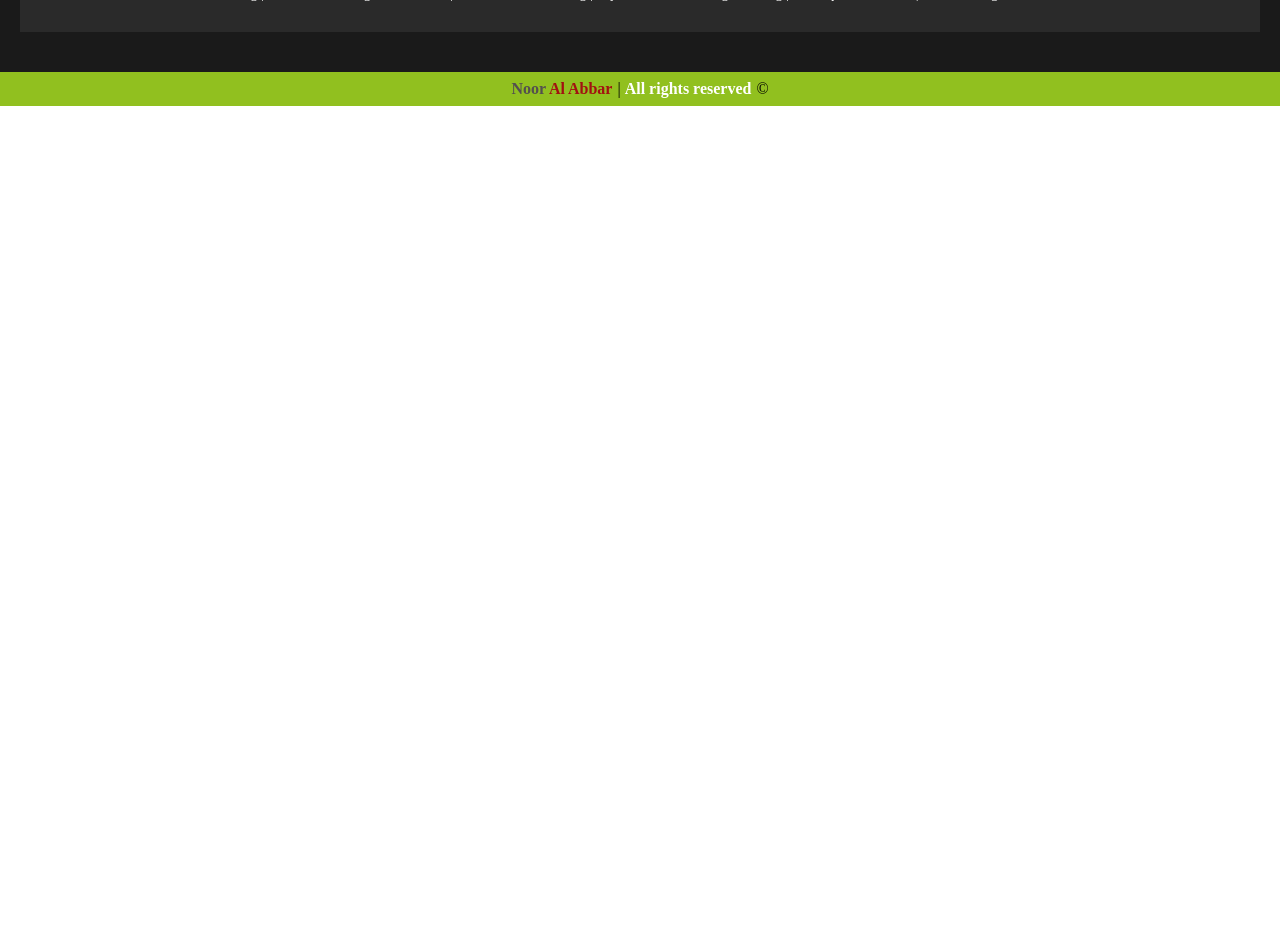
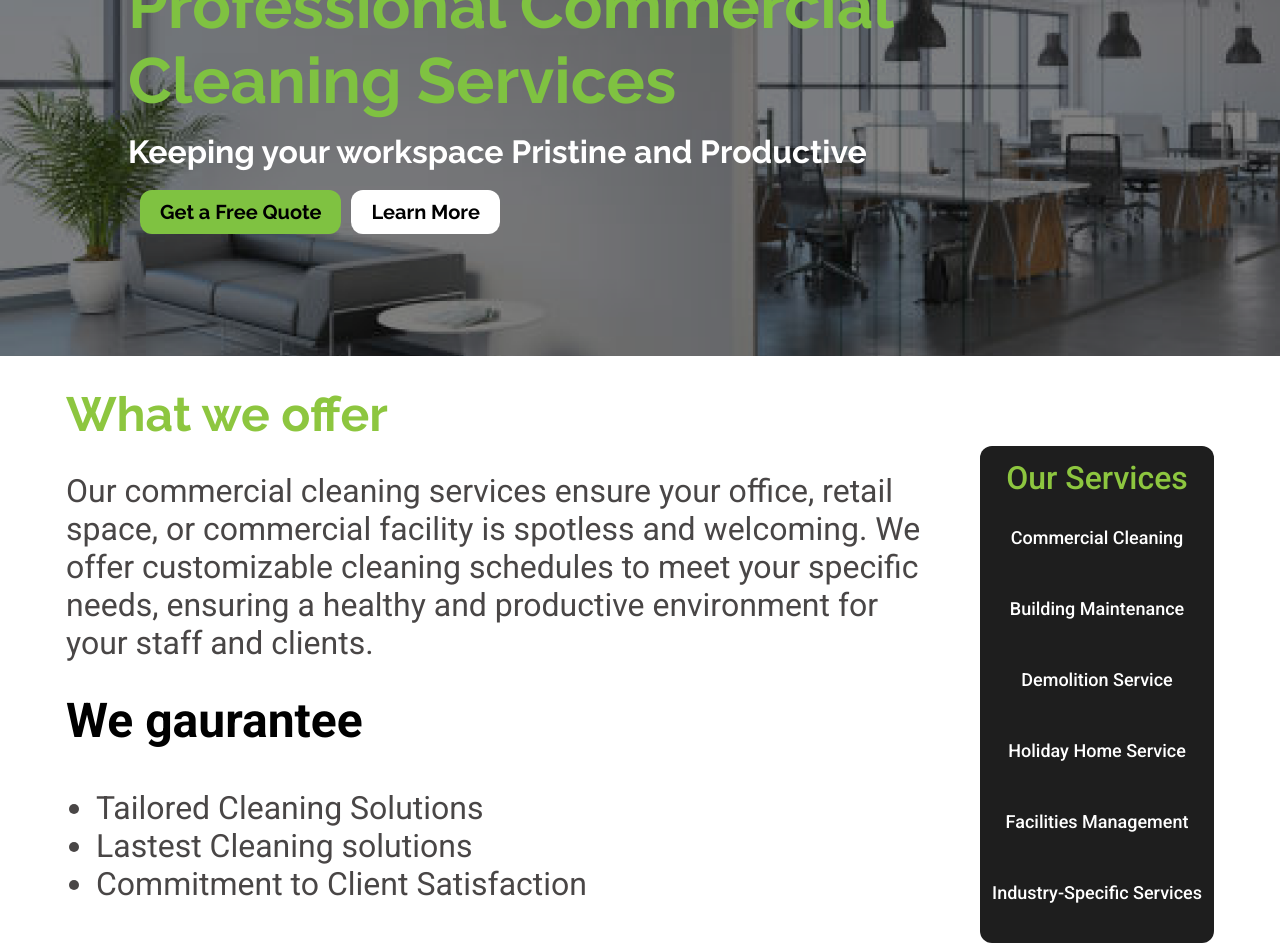
Before and after one commit to iimoon/nooralabbar, a React (Vite) app: page /demolition in a window 1280 px wide. Shown: the part 280-1223 px from the top of the page. Before the commit the page ends 800 px from the top, so only its background shows below. Built offline with nearby package versions, Linux system fonts and the light colour scheme.

Commit message:
added service view component

```diff
--- a/src/App.jsx
+++ b/src/App.jsx
@@ -2,13 +2,16 @@ import ContactForm from "./Components/ContactForm"
 import CTASection from "./Components/CTASection"
 import Footer from "./Components/Footer"
 import Navbar from "./Components/Navbar"
+import ServiceView from "./Components/ServiceView"
+import CommercialCleaning from "./Pages/CommercialCleaning"
 import DummyPage from "./Pages/DummyPage"
 
 function App() {
 
   return (
     <>
-      <Footer/>
+      <CommercialCleaning/>
+      {/* <DummyPage/> */}
     </>
   )
 }
--- /dev/null
+++ b/src/Components/ServiceView.jsx
@@ -0,0 +1,18 @@
+import React from 'react'
+import "./styles/serviceview.css"
+
+const ServiceView = () => {
+  return (
+    <div className='service-container'>
+      <h1>Our Services</h1>
+      <h2>Commercial Cleaning</h2>
+      <h2>Building Maintenance</h2>
+      <h2>Demolition Service</h2>
+      <h2>Holiday Home Service</h2>
+      <h2>Facilities Management</h2>
+      <h2>Industry-Specific Services</h2>
+    </div>
+  )
+}
+
+export default ServiceView
--- /dev/null
+++ b/src/Components/StaticImageView.jsx
@@ -0,0 +1,26 @@
+import React from "react";
+import "./styles/staticview.css";
+
+const StaticImageView = ({ image, heading, subheading, buttons }) => {
+  return (
+    <div className="static-image-view" style={{ backgroundImage: `url(${image})` }}>
+      <div className="content">
+        <h1 className="heading">{heading}</h1>
+        <p className="subheading">{subheading}</p>
+        <div className="buttons">
+          {buttons.map((button, index) => (
+            <a
+              key={index}
+              href={button.link}
+              className={`button ${button.type}`}
+            >
+              {button.text}
+            </a>
+          ))}
+        </div>
+      </div>
+    </div>
+  );
+};
+
+export default StaticImageView;
--- a/src/Components/styles/footer.css
+++ b/src/Components/styles/footer.css
@@ -96,6 +96,7 @@
     }
     .footer-logo img {
         margin-left: auto;
+        margin-right: auto;
         max-width: 100px;
         margin-bottom: 12px;
       }
--- /dev/null
+++ b/src/Components/styles/serviceview.css
@@ -0,0 +1,28 @@
+.service-container{
+    margin-top: 90px;
+    color: white;
+    padding: 12px;
+    padding-bottom: 20px;
+    border-radius: 12px;
+    display: flex;
+    flex-direction: column;
+    gap:30px;
+    align-items: center;
+    justify-content: center;
+    width: auto;
+    height: 465px;
+    background: #1E1E1E;
+}
+
+.service-container h1{
+    font-family: Roboto;
+    font-weight: 500;
+    color: #8DC63F;
+}
+
+.service-container h2{
+    font-size: 18px;
+    font-family: Roboto;
+    font-weight: 500;
+    margin-bottom: 20px;
+}
--- /dev/null
+++ b/src/Components/styles/staticview.css
@@ -0,0 +1,94 @@
+.static-image-view {
+  display: flex;
+  align-items: center;
+  justify-content: center;
+  background-size: cover;
+  background-position: center;
+  height: 510px;
+  color: #fff;
+  text-align: center;
+  position: relative;
+}
+
+.heading {
+  font-family: Raleway;
+  font-size: 64px;
+  width: 80%;
+  margin-left: auto;
+  margin-right: auto;
+  color: #7fc241; /* Green color */
+}
+
+.subheading {
+  width: 80%;
+  font-family: Raleway;
+  margin-left: auto;
+  margin-right: auto;
+  text-align: left;
+  font-weight: bold;
+  font-size: 32px;
+  margin-bottom: 20px;
+  font-size: 32px;
+}
+
+.buttons {
+  display: flex;
+  gap: 10px;
+  padding-left: 140px;
+}
+
+.button {
+  font-family: Raleway;
+  font-weight: bold;
+  padding: 10px 20px;
+  border: none;
+  border-radius: 12px;
+  text-decoration: none;
+  font-size: 20px;
+  cursor: pointer;
+  transition: background-color 0.3s;
+}
+
+.button.primary {
+  background-color: #7fc241;
+  color: #000;
+}
+
+.button.primary:hover {
+  background-color: #6bb032;
+}
+
+.button.secondary {
+  background-color: #fff;
+  color: #000;
+}
+
+.button.secondary:hover {
+  background-color: #eaeaea;
+}
+
+/* Responsive Styling */
+@media (max-width: 768px) {
+  .static-image-view {
+    height: 210px;
+  }
+  .heading {
+    display: flex;
+    justify-content: center;
+    width: 50%;
+    font-size: 20px;
+  }
+
+  .subheading {
+    font-size: 11px;
+  }
+
+  .buttons{
+    padding-left: 125px;
+  }
+  .button {
+    border-radius: 4px;
+    font-size: 7px;
+    padding: 8px;
+  }
+}
--- /dev/null
+++ b/src/Pages/CommercialCleaning.jsx
@@ -0,0 +1,48 @@
+import React from "react";
+import "./styles/commercial.css";
+import ServiceView from "../Components/ServiceView";
+import Navbar from "../Components/Navbar";
+import StaticImageView from "../Components/StaticImageView";
+import CommercialBanner from "../assets/images/banners/commercial.png"
+
+const CommercialCleaning = () => {
+  return (
+    <div>
+      <Navbar />
+      <StaticImageView
+        image={CommercialBanner}
+        heading="Professional Commercial Cleaning Services"
+        subheading="Keeping your workspace Pristine and Productive"
+        buttons={[
+          { text: "Get a Free Quote", link: "#", type: "primary" },
+          { text: "Learn More", link: "#", type: "secondary" },
+        ]}
+      />
+      <div className="main-container">
+        <div className="text-service-container">
+          <div className="text-section">
+            <span id="line" />
+            <h1 id="mainheader">What we offer</h1>
+            <p id="mainsub">
+              Our commercial cleaning services ensure your office, retail space,
+              or commercial facility is spotless and welcoming. We offer
+              customizable cleaning schedules to meet your specific needs,
+              ensuring a healthy and productive environment for your staff and
+              clients.
+            </p>
+            <h2 id="subhead">We gaurantee</h2>
+            <ul>
+              <li>Tailored Cleaning Solutions</li>
+              <li>Lastest Cleaning solutions</li>
+              <li>Commitment to Client Satisfaction</li>
+            </ul>
+          </div>
+          <div className="service-section"></div>
+          <ServiceView />
+        </div>
+      </div>
+    </div>
+  );
+};
+
+export default CommercialCleaning;
--- a/src/Pages/DummyPage.jsx
+++ b/src/Pages/DummyPage.jsx
@@ -21,6 +21,7 @@ import YASRG from "../assets/logos/clients/YASRG.jpg";
 import CTASection from "../Components/CTASection";
 import Navbar from "../Components/Navbar";
 import ContactForm from "../Components/ContactForm";
+import Footer from "../Components/Footer"
 
 const DummyPage = () => {
   const homeImages = [img1, img2, img3];
@@ -211,10 +212,10 @@ const DummyPage = () => {
             </div>
           </div>
           <div className="contact-section">
-    <ContactForm/>
+            <ContactForm />
           </div>
         </div>
-
+        <Footer/>
       </div>
     </>
   );
--- /dev/null
+++ b/src/Pages/styles/commercial.css
@@ -0,0 +1,40 @@
+.text-service-container{
+
+    padding-left: 20px;
+    padding-right: 20px;
+    display: flex;
+    flex-direction: row;
+    justify-content: space-evenly;
+}
+
+.text-section{
+    display: flex;
+    flex-direction: column;
+    gap:30px;
+    width: 70%;
+    font-size: 32px;
+}
+.text-section ul{
+    padding-left: 30px;
+}
+.text-section li{
+    font-family: Roboto;
+    font-size: 32px;
+    color: #494646;
+}
+
+#mainheader{
+    font-family: Raleway;
+    font-size: 48px;
+    color: #8DC63F;
+}
+#mainsub{
+    font-family: Roboto;
+    color:#494646
+}
+#subhead{
+    font-family: Roboto;
+}
+.service-section{
+    position: absolute;
+}
--- a/src/index.css
+++ b/src/index.css
@@ -1,3 +1,6 @@
+@import url('https://fonts.googleapis.com/css2?family=Inter:ital,opsz,wght@0,14..32,100..900;1,14..32,100..900&family=Raleway:ital,wght@0,100..900;1,100..900&display=swap');
+@import url('https://fonts.googleapis.com/css2?family=Inter:ital,opsz,wght@0,14..32,100..900;1,14..32,100..900&family=Raleway:ital,wght@0,100..900;1,100..900&family=Roboto:ital,wght@0,100;0,300;0,400;0,500;0,700;0,900;1,100;1,300;1,400;1,500;1,700;1,900&display=swap');
+
 *{
     margin: 0;
     padding: 0;
```
Also changed, not shown: src/assets/icons/tick-circle.png (added), src/assets/images/banners/commercial.png (added). Lines whose indentation alone changed are shown as unchanged.
